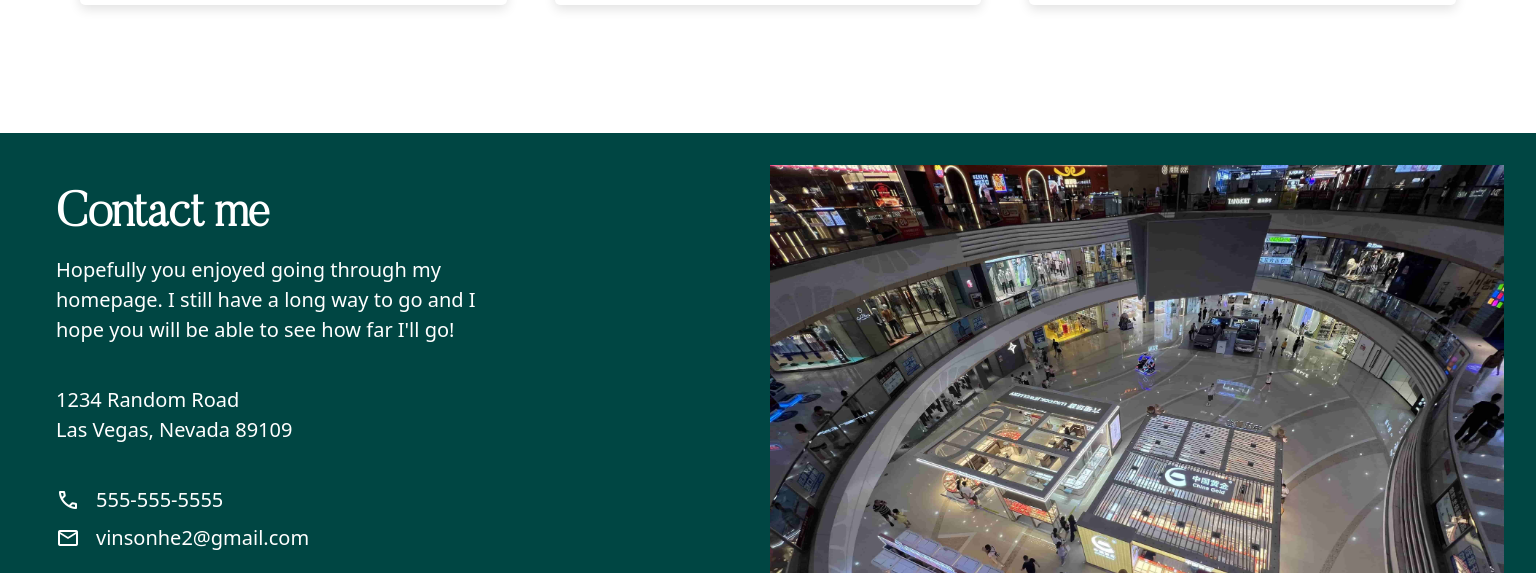
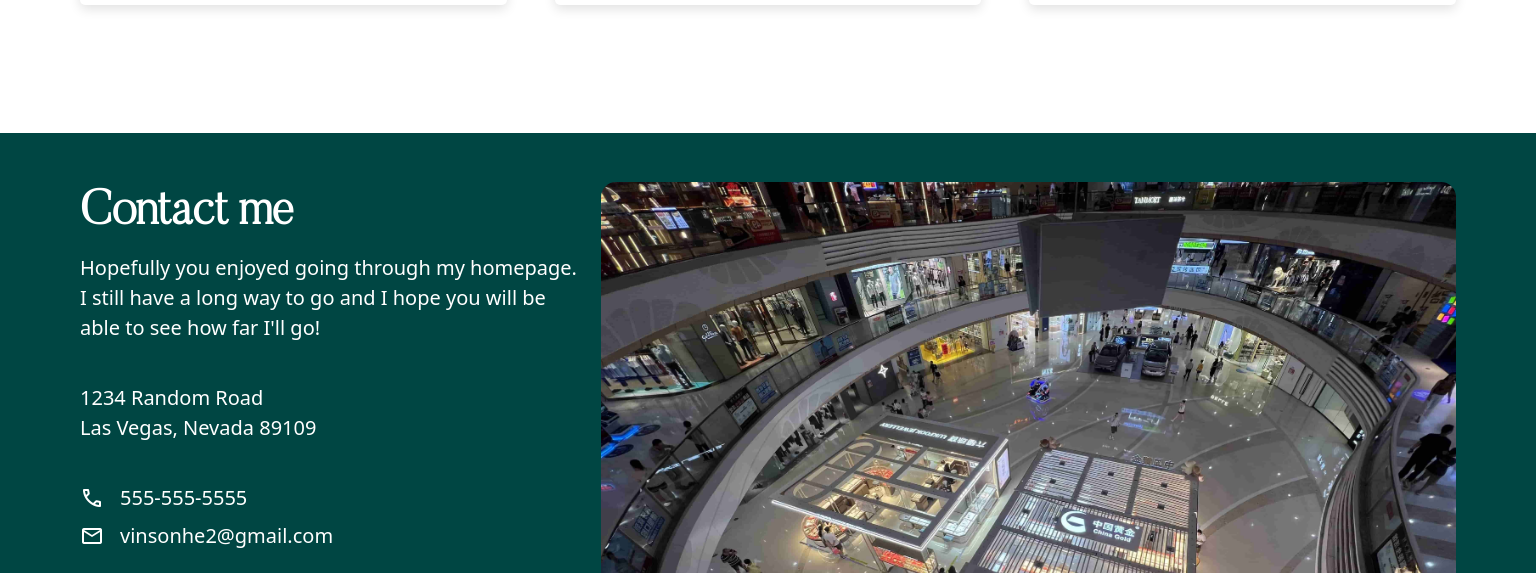
Before and after one commit to vins123sinned/homepage, a website built with webpack: page src/template.html in a window 1536 px wide. Shown: the part 1829-2402 px from the top of the page. Built offline with nearby package versions, Linux system fonts and the light colour scheme.

Commit message:
Finish media query for desktops

```diff
--- a/src/index.js
+++ b/src/index.js
@@ -24,7 +24,7 @@ const projects = [
     {
         img: restaurantPageScreenshot,
         name: 'Restaurant Page',
-        description: 'A website rendered using only DOM manipulation. Each website section will be created using DOM elements and styled using CSS',
+        description: 'A website rendered using only DOM manipulation and styled using CSS.',
         githubLink: 'https://github.com/vins123sinned/restaurant-page',
         projectLink: 'https://vins123sinned.github.io/restaurant-page/',
     },
--- a/src/styles.css
+++ b/src/styles.css
@@ -59,7 +59,7 @@ p {
 
     background-color: #004643;
     width: 100%;
-    height: 45vh;
+    height: clamp(20rem, 45vh, 35rem);
     box-shadow: 0 4px 12px rgba(0, 0, 0, 0.1);
 
     transform: skewY(-25deg);
@@ -138,7 +138,7 @@ main,
 
 .project-name {
     font-family: var(--font-subheading);
-    font-size: clamp(1.5rem, 8vw, 2rem);
+    font-size: 2rem;
     margin: 0;
 }
 
@@ -211,7 +211,7 @@ footer .social-icons {
     /* header section */
 
     .diagonal-background {
-        height: 80vh;
+        height: clamp(30rem, 50vh, 35rem);;
         transform: skewY(-15deg);
     }
 
@@ -219,11 +219,16 @@ footer .social-icons {
         text-wrap: nowrap;
     }
 
+    /* main section */
+
+    .project-name {
+        font-size: clamp(1.6rem, 3.5vw, 2rem);
+    }
+
     /* footer section */
 
     footer {
         display: flex;
-        justify-content: space-between;
         align-items: center;
         text-align: left;
         padding: 2rem 2rem 0 2rem;
@@ -237,6 +242,7 @@ footer .social-icons {
     .contact-information {
         width: clamp(350px, 50%, 450px);
         margin-bottom: 0;
+        margin-left: 0;
     }
 
     .contacts p:first-child {
@@ -253,7 +259,7 @@ footer .social-icons {
     }
 
     .footer-image img {
-        max-height: 31.25rem;
+        max-height: 28rem;
     }
 }
 
@@ -301,6 +307,10 @@ footer .social-icons {
     .main-header .social-icons {
         display: none;
     }
+
+    .footer-image {
+        margin-left: auto;
+    }
 }
 
 @media (min-width: 760px) {
@@ -319,6 +329,10 @@ footer .social-icons {
     main {
         margin: 1.5rem 5rem;
         text-align: left;
+    }
+
+    footer {
+        padding: 2rem 5rem;
     }
 }
 
@@ -368,6 +382,28 @@ footer .social-icons {
     .projects-grid {
         grid-template-columns: repeat(3, 1fr);
     }
+
+    footer {
+        padding: 2rem 5rem;
+    }
+}
+
+@media (min-width: 1330px) {
+    .contact-information {
+        width: 800px;
+    }
+
+    .footer-image {
+        width: 100%;
+    }
+
+    .footer-image img {
+        object-fit: cover;
+        object-position: 50% 20%;
+        border-radius: 15px;
+        width: 100%;
+        max-height: 29rem;
+    }
 }
 
 @media (min-width: 1550px) {
```
